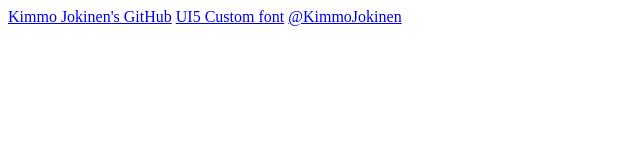
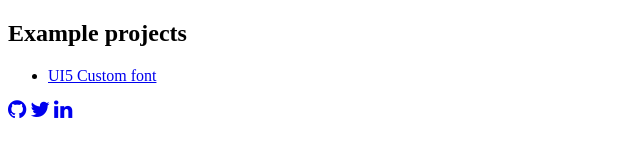
Before and after one commit to kjokinen/kjokinen.github.io, a plain HTML site: page index.html in a window 1280 px wide. Shown: the whole page, without its empty margins (0-640 px from the left). Drawn offline with Linux system fonts and the light colour scheme.

Commit message:
index.html

```diff
--- a/index.html
+++ b/index.html
@@ -1,6 +1,7 @@
 <!DOCTYPE html>
 <html>
 	<head>
+		<link rel="stylesheet" href="https://maxcdn.bootstrapcdn.com/font-awesome/4.4.0/css/font-awesome.min.css">
 		<script>
 		(function(i,s,o,g,r,a,m){i['GoogleAnalyticsObject']=r;i[r]=i[r]||function(){
 		(i[r].q=i[r].q||[]).push(arguments)},i[r].l=1*new Date();a=s.createElement(o),
@@ -10,7 +11,13 @@
 		ga('send', 'pageview');
 		</script>
 	</head>
-	<a href="https://github.com/kjokinen">Kimmo Jokinen's GitHub</a>
-	<a href="UI5customfont/index.html">UI5 Custom font</a>
-	<a href="https://twitter.com/KimmoJokinen">@KimmoJokinen</a>
+	<h2>Example projects</h2>
+	<ul>
+  		<li><a href="UI5customfont/index.html">UI5 Custom font</a></li>
+  	</ul>
+  	<div>
+  		<a href="https://github.com/kjokinen" target="_blank"><i class="fa fa-github fa-lg"></i></a>
+  		<a href="https://twitter.com/KimmoJokinen" target="_blank"><i class="fa fa-twitter fa-lg"></i></a>
+  		<a href="https://linkedin.com/in/kjokinen" target="_blank"><i class="fa fa-linkedin fa-lg"></i></a>
+  	</div>
 </html>
```
Also changed, not shown: styles/home.css (added).
